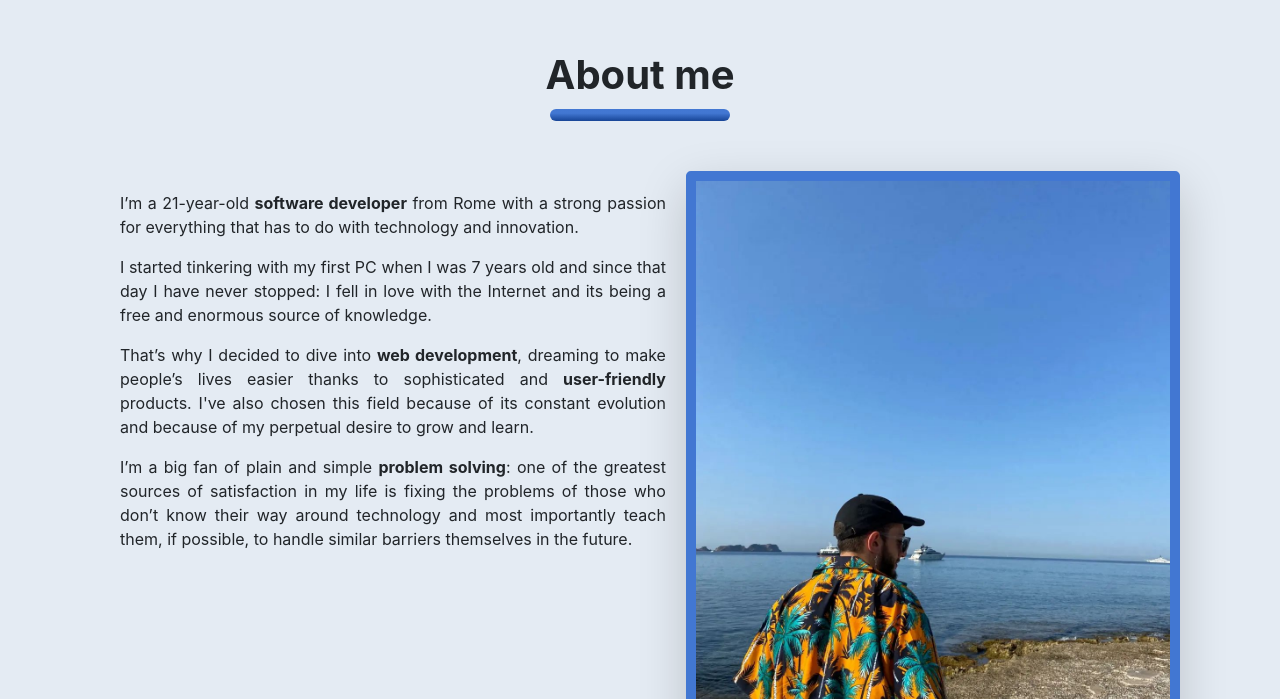
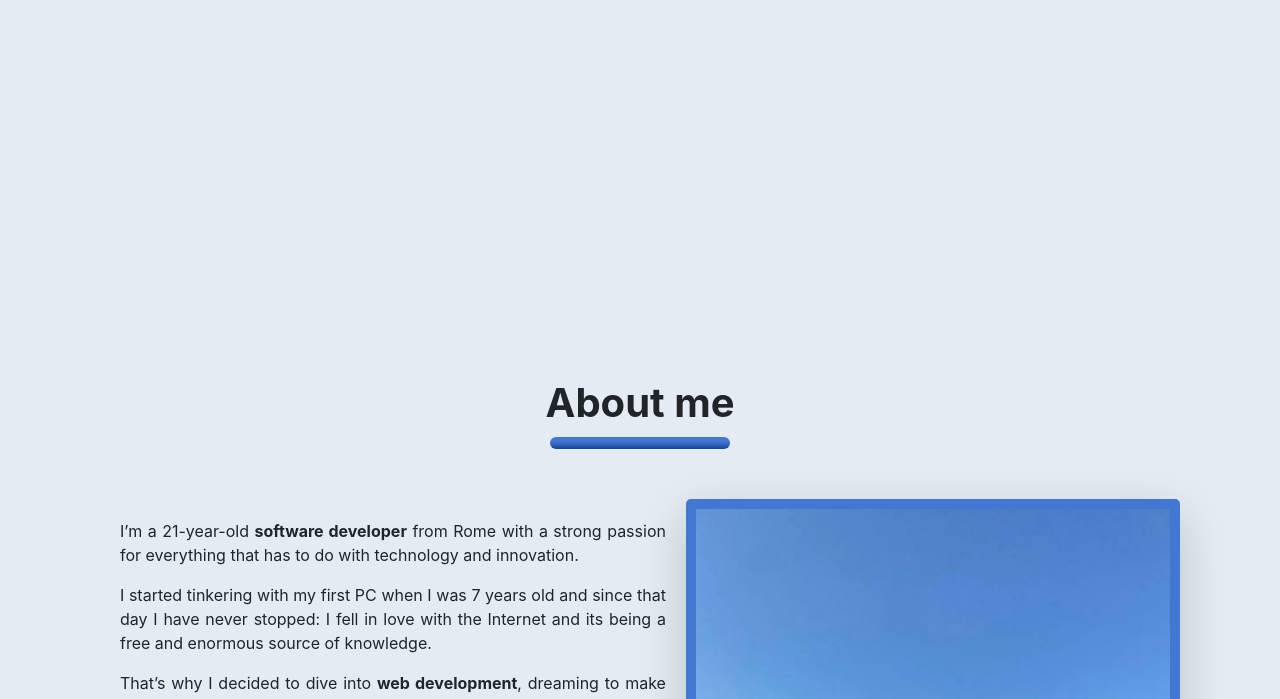
Before and after one commit to eduardomecchia/nuxt-portfolio, a Nuxt app: page / in a window 1280 px wide. Shown: the part 801-1500 px from the top of the page. Built offline with nearby package versions, Linux system fonts and the light colour scheme.

Commit message:
fix: add margin-top to about section

```diff
--- a/pages/index.vue
+++ b/pages/index.vue
@@ -5,7 +5,7 @@
         <main class="home">
             <Jumbotron />
 
-            <About />
+            <About class="home__section" />
 
             <!-- Contact section -->
             <section class="home__section" id="contact">
```
